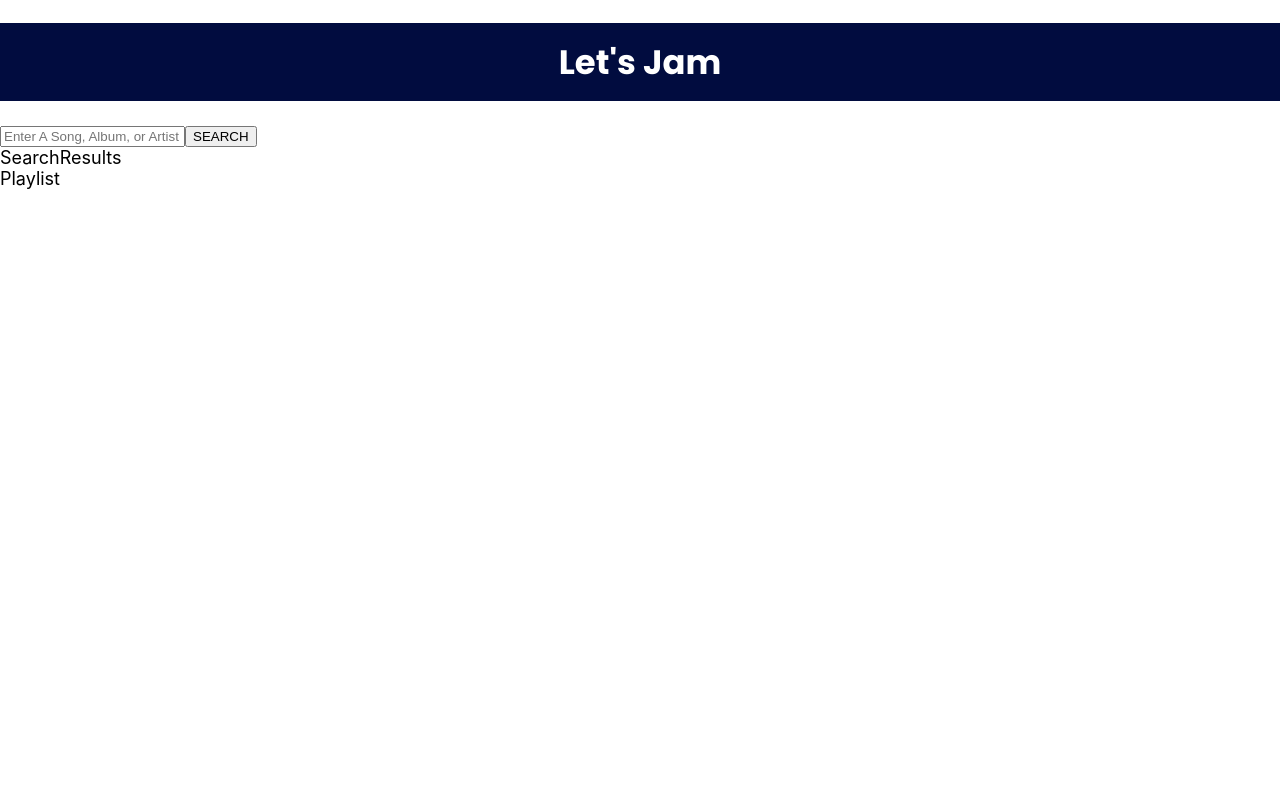
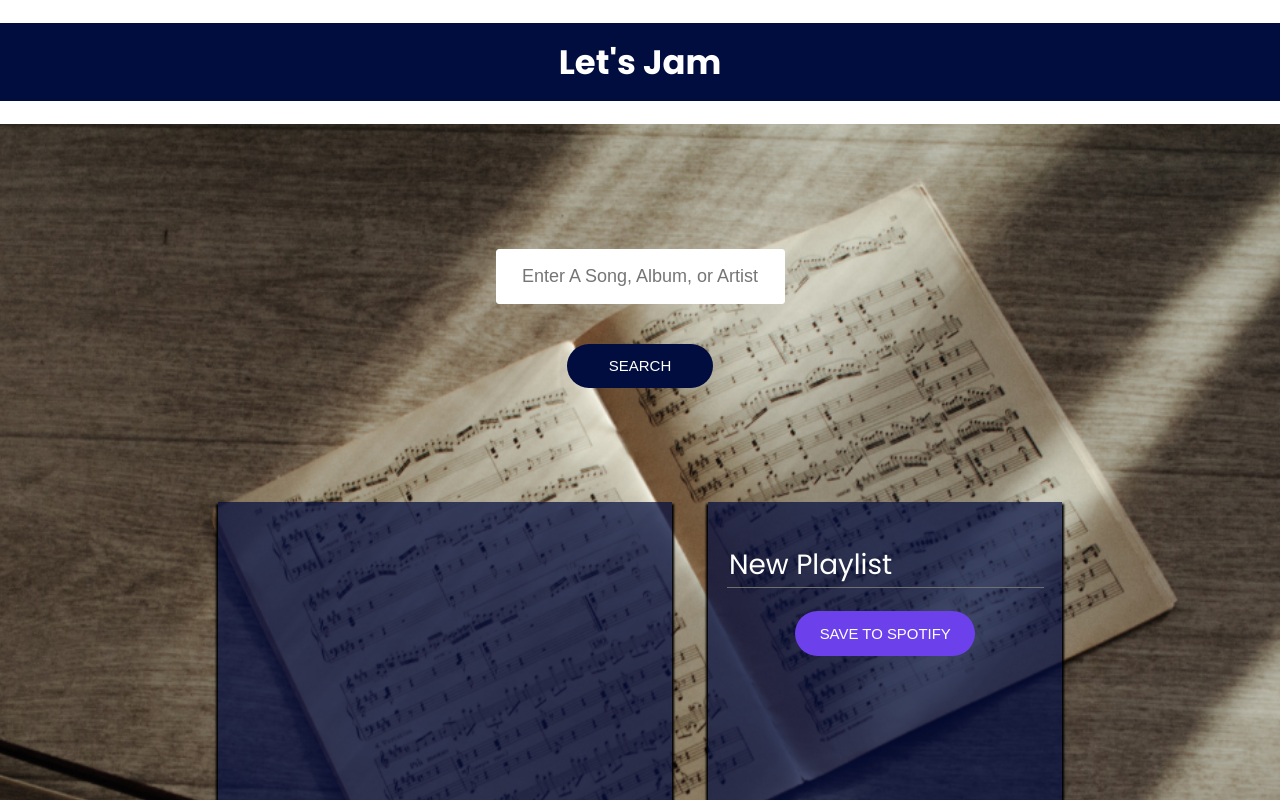
Before and after one commit to DmitriyMalayev/jamming-react, a React (Create React App) app: page / in a window 1280 px wide. Shown: the top 800 px of the page. Built offline with nearby package versions, Linux system fonts and the light colour scheme.

Commit message:
css modules fix

```diff
--- a/public/index.html
+++ b/public/index.html
@@ -11,6 +11,7 @@
     rel="stylesheet">
   <meta name="viewport" content="width=device-width, initial-scale=1" />
   <meta name="description" content="Web site created using create-react-app" />
+
   <link rel="apple-touch-icon" href="%PUBLIC_URL%/logo192.png" />
 
   <link rel="manifest" href="%PUBLIC_URL%/manifest.json" />
--- a/src/components/App.js
+++ b/src/components/App.js
@@ -2,7 +2,7 @@ import React from "react";
 import SearchBar from "./SearchBar";
 import SearchResults from "./SearchResults";
 import Playlist from "./Playlist";
-import "../modules/App.module.css"
+import styles from "../modules/App.module.css"
 
 function App() {
   return (
@@ -10,10 +10,10 @@ function App() {
       <h1>
         Let's Jam
       </h1>
-      <div className="App">
+      <div className={styles.App}>
         <SearchBar>
         </SearchBar>
-        <div className="App-playlist">
+        <div className={styles.AppPlaylist}>
           <SearchResults></SearchResults>
           <Playlist></Playlist>
         </div>
--- a/src/components/Playlist.js
+++ b/src/components/Playlist.js
@@ -1,10 +1,17 @@
 import React from 'react'
-import "../modules/Playlist.module.css"
+import styles from "../modules/Playlist.module.css"
+import TrackList from './TrackList';
 
-const Playlist = () => {
+function Playlist() {
     return (
-        <div>Playlist</div>
-    )
+        <div className={styles.Playlist}>
+            <input defaultValue={"New Playlist"} />
+            <TrackList></TrackList>
+            <button className={styles.PlaylistSave}>
+                SAVE TO SPOTIFY
+            </button>
+        </div>
+    );
 }
 
-export default Playlist
+export default Playlist;
--- a/src/components/SearchBar.js
+++ b/src/components/SearchBar.js
@@ -1,13 +1,13 @@
 import React from "react";
-import "../modules/SearchBar.module.css"
+import styles from "../modules/SearchBar.module.css"
 
 function SearchBar() {
     return (
-        <div className="SearchBar">
+        <div className={styles.SearchBar}>
             <input
                 placeholder="Enter A Song, Album, or Artist"
             />
-            <button className="SearchButton" >
+            <button className={styles.SearchButton} >
                 SEARCH
             </button>
         </div>
--- a/src/components/SearchResults.js
+++ b/src/components/SearchResults.js
@@ -1,10 +1,13 @@
 import React from 'react'
-import "../modules/SearchResults.module.css"
+import styles from "../modules/SearchResults.module.css"
+import TrackList from './TrackList';
 
-const SearchResults = () => {
+function SearchResults() {
     return (
-        <div>SearchResults</div>
-    )
+        <div className={styles.SearchResults}>
+            <TrackList></TrackList>
+        </div>
+    );
 }
 
-export default SearchResults
+export default SearchResults;
--- a/src/components/TrackList.js
+++ b/src/components/TrackList.js
@@ -1,10 +1,12 @@
 import React from 'react'
-import "../modules/Tracklist.module.css"
+import styles from "../modules/Tracklist.module.css"
 
-const TrackList = () => {
+function Tracklist() {
   return (
-    <div>TrackList</div>
-  )
+    <div className="trackList">
+      {/* render track components via map */}
+    </div>
+  );
 }
 
-export default TrackList
+export default Tracklist;
--- a/src/modules/App.module.css
+++ b/src/modules/App.module.css
@@ -29,7 +29,7 @@ h2 {
 .App {
     height: 100%;
     padding: 0 17% 10% 17%;
-    background-image: url('./background_photo_desktop.a0687f3fe6f1303a2d18.jpg');
+    background-image: url("/public//violin-bg.png");
     background-size: cover;
     background-position: center;
     background-repeat: no-repeat;
@@ -38,14 +38,14 @@ h2 {
     color: #fff;
 }
 
-.App-playlist {
+.AppPlaylist {
     display: flex;
     justify-content: space-between;
     width: 100%;
 }
 
 @media only screen and (max-width: 1020px) {
-    .App-playlist {
+    .AppPlaylist {
         align-items: center;
         flex-direction: column;
     }
--- a/src/modules/Playlist.module.css
+++ b/src/modules/Playlist.module.css
@@ -21,7 +21,7 @@
     color: #fff;
 }
 
-.Playlist-save {
+.PlaylistSave {
     cursor: pointer;
     width: 10rem;
     padding: .77rem 0;
@@ -36,7 +36,7 @@
     font-weight: 500;
 }
 
-.Playlist-save:hover {
+.PlaylistSave:hover {
     background-color: rgba(108, 65, 233, .7);
 }
 
```
Also changed, not shown: src/components/Track.js (+12 -5 lines), src/modules/Track.module.css (+5 -5 lines), public/violin-bg.png (added).
